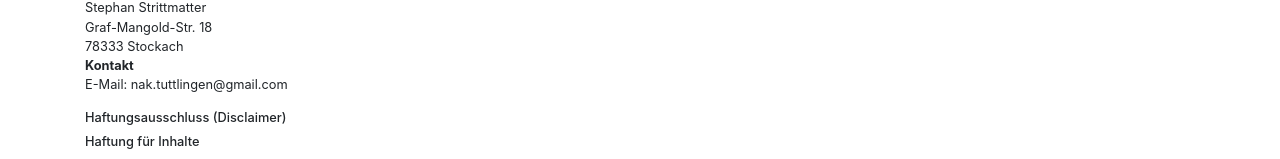
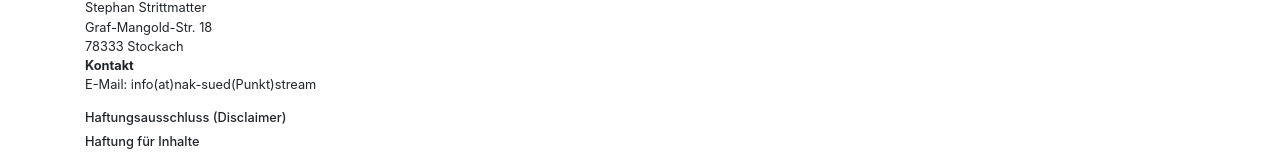
Before and after one commit to stritti/nak-sued.stream, a Vue app: page /impessum in a window 1280 px wide. Shown: the part 137-296 px from the top of the page. Built offline with nearby package versions, Linux system fonts and the light colour scheme; what vue-simple-markdown, vue-youtube-embed would draw is missing.

Commit message:
Update Imprint.vue

```diff
--- a/src/views/Imprint.vue
+++ b/src/views/Imprint.vue
@@ -7,7 +7,7 @@
       <span>Graf-Mangold-Str. 18</span><br>
       <span>78333 Stockach</span><br>
       <strong>Kontakt</strong><br>
-      <span>E-Mail:&nbsp;nak.tuttlingen@gmail.com</span>
+      <span>E-Mail:&nbsp;info(at)nak-sued(Punkt)stream</span>
     </p>
 
     <h2>Haftungsausschluss (Disclaimer)</h2>
```
